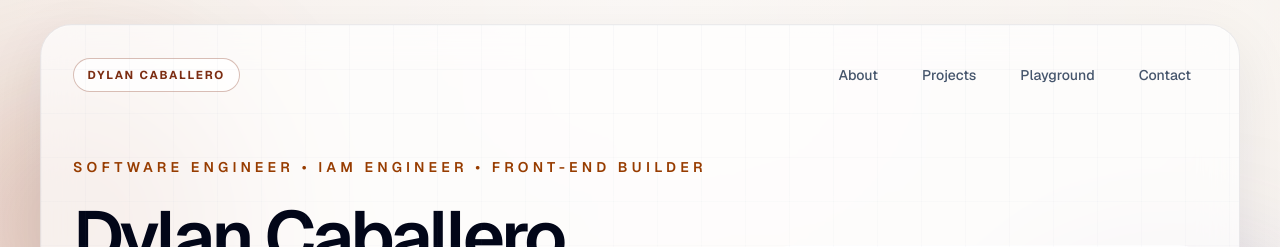
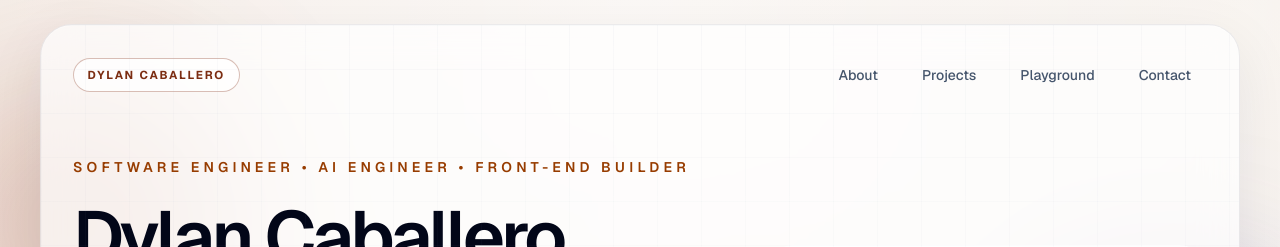
Before and after one commit to Dcaba024/portfolio, a Next.js app: page / in a window 1280 px wide. Shown: the top 247 px of the page. Built offline with nearby package versions, Linux system fonts and the light colour scheme; no server answers.

Commit message:
Polished website

```diff
--- a/app/page.tsx
+++ b/app/page.tsx
@@ -48,7 +48,7 @@ export default function Home() {
             >
               <div className="space-y-6">
                 <p className="text-sm font-semibold uppercase tracking-[0.3em] text-amber-800 dark:text-amber-300">
-                  Software Engineer • IAM Engineer • Front-End Builder
+                  Software Engineer • AI Engineer • Front-End Builder
                 </p>
                 <h1 className="max-w-4xl text-5xl font-semibold leading-none tracking-[-0.05em] text-slate-950 md:text-7xl dark:text-white">
                   Dylan Caballero builds secure, user-focused products for modern web teams.
```
